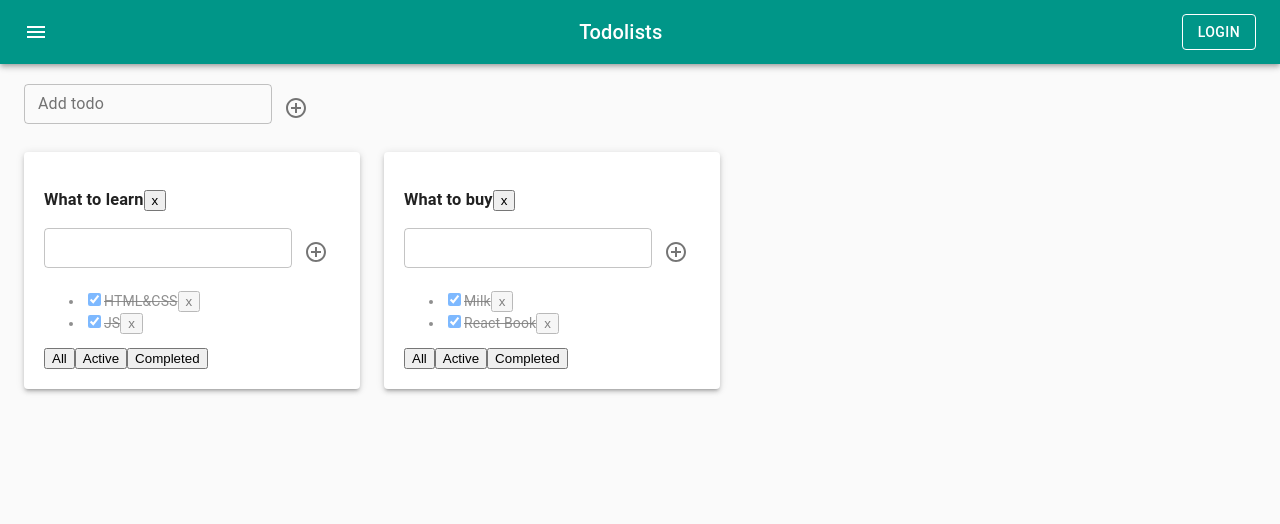
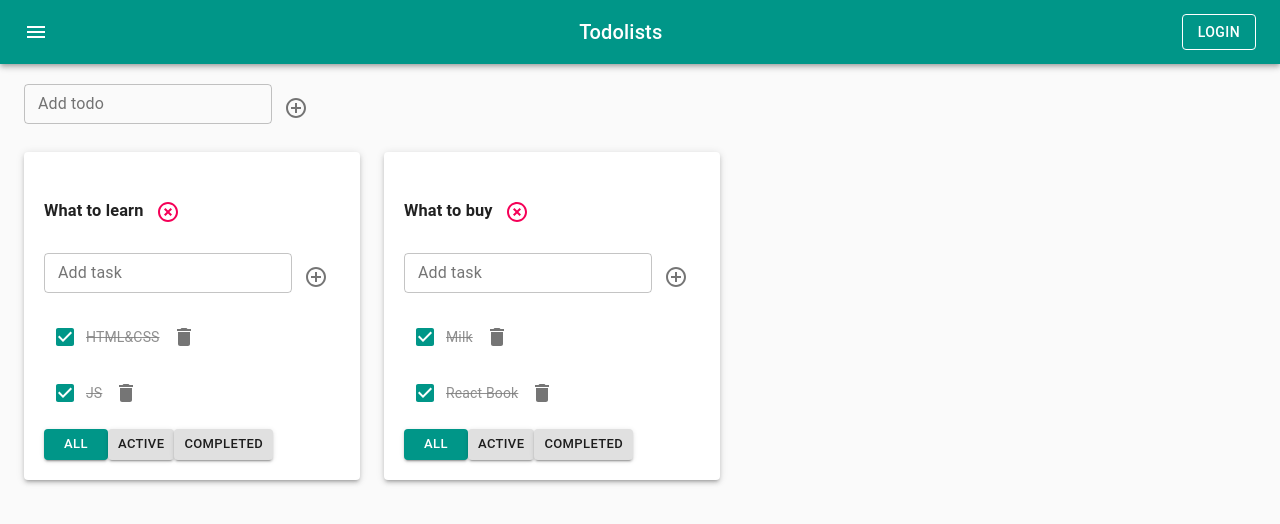
Before and after one commit to LapatinKostya/Todolist, a React (Create React App) app: page / in a window 1280 px wide. Shown: the top 524 px of the page. Built offline with nearby package versions, Linux system fonts and the light colour scheme.

Commit message:
07 lesson (Material UI Start)

```diff
--- a/src/TodoList.tsx
+++ b/src/TodoList.tsx
@@ -2,6 +2,8 @@ import React, {ChangeEvent} from 'react';
 import {FilterValuesType} from './App';
 import {Input} from "./Components/Input";
 import {EditableSpan} from "./Components/EditableSpan";
+import {Button, Checkbox, IconButton, List, ListItem} from "@material-ui/core";
+import {Delete, HighlightOff} from "@material-ui/icons";
 
 export type TaskType = {
     id: string
@@ -43,12 +45,14 @@ export function Todolist(props: PropsType) {
 
     return <div>
         <h3><EditableSpan title={props.title} callBack={editTodolist}/>
-            <button onClick={removeTodolist}>x</button>
+            <IconButton onClick={removeTodolist}>
+                <HighlightOff color={"secondary"}/>
+            </IconButton>
         </h3>
         <div>
-            <Input callback={addTaskHandler}/>
+            <Input callback={addTaskHandler} title={'Add task'}/>
         </div>
-        <ul>
+        <List>
             {
                 props.tasks.map(t => {
                     const onClickHandler = () => props.removeTask(t.id, props.id)
@@ -56,25 +60,45 @@ export function Todolist(props: PropsType) {
                         let newIsDoneValue = e.currentTarget.checked;
                         props.changeTaskStatus(t.id, newIsDoneValue, props.id);
                     }
-
-                    return <li key={t.id} className={t.isDone ? "is-done" : ""}>
-                        <input type="checkbox" onChange={onChangeHandler} checked={t.isDone}/>
-                        <EditableSpan title={t.title} callBack={(newTitle) => editTaskHandler(t.id, newTitle)}/>
-                        <button onClick={onClickHandler}>x</button>
-                    </li>
+                    return (
+                        <ListItem key={t.id} disableGutters dense>
+                            <Checkbox onChange={onChangeHandler} checked={t.isDone} color={'primary'}/>
+                            <span className={t.isDone ? "is-done" : ""}>
+                                <EditableSpan
+                                    title={t.title}
+                                    callBack={(newTitle) => editTaskHandler(t.id, newTitle)}
+                                />
+                            </span>
+                            <IconButton onClick={onClickHandler}>
+                                <Delete/>
+                            </IconButton>
+                        </ListItem>
+                    )
                 })
             }
-        </ul>
+        </List>
         <div>
-            <button className={props.filter === 'all' ? "active-filter" : ""}
-                    onClick={onAllClickHandler}>All
-            </button>
-            <button className={props.filter === 'active' ? "active-filter" : ""}
-                    onClick={onActiveClickHandler}>Active
-            </button>
-            <button className={props.filter === 'completed' ? "active-filter" : ""}
-                    onClick={onCompletedClickHandler}>Completed
-            </button>
+            <Button
+                className={props.filter === 'all' ? "active-filter" : ""}
+                onClick={onAllClickHandler}
+                variant='contained'
+                size={"small"}
+                color={props.filter === 'all' ? "primary" : "default"}
+            >All</Button>
+            <Button
+                className={props.filter === 'active' ? "active-filter" : ""}
+                onClick={onActiveClickHandler}
+                variant='contained'
+                size={"small"}
+                color={props.filter === 'active' ? "primary" : "default"}
+            >Active</Button>
+            <Button
+                className={props.filter === 'completed' ? "active-filter" : ""}
+                onClick={onCompletedClickHandler}
+                variant='contained'
+                size={"small"}
+                color={props.filter === 'completed' ? "primary" : "default"}
+            >Completed</Button>
         </div>
     </div>
 }
```
